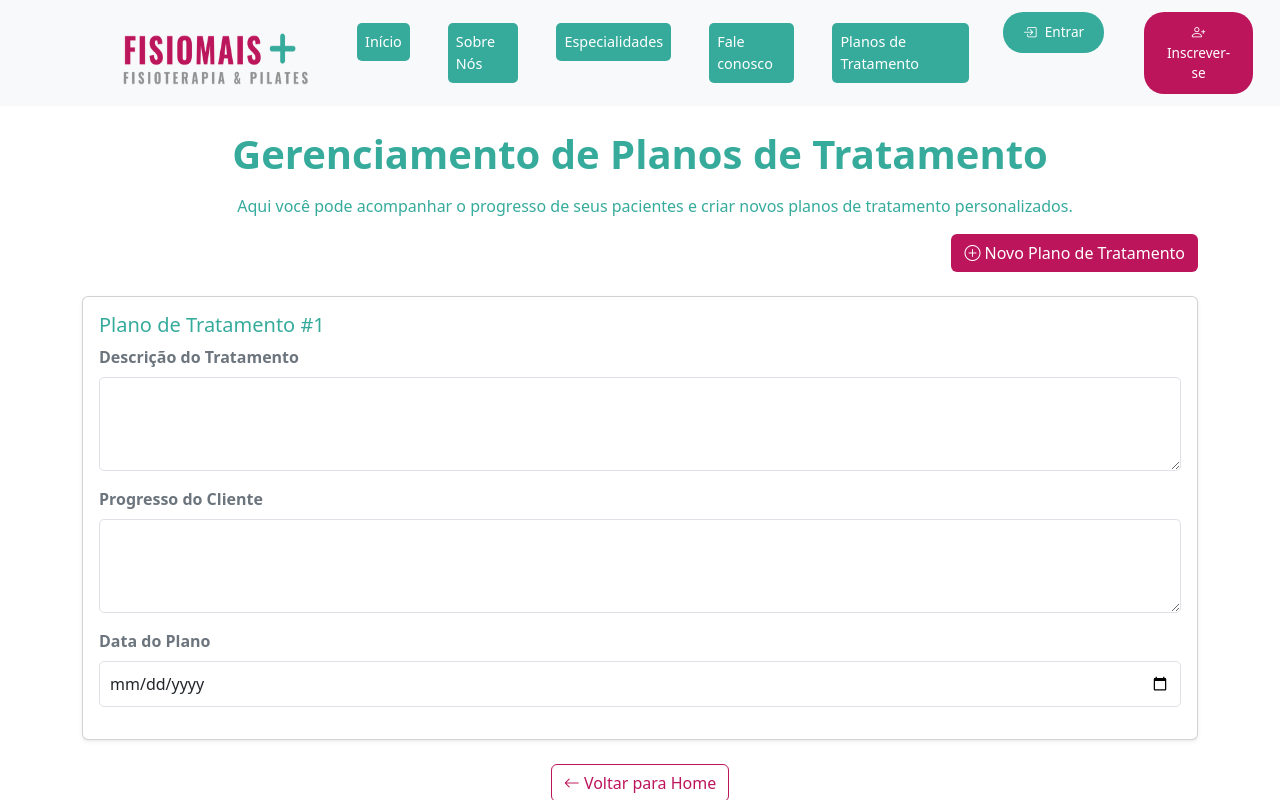
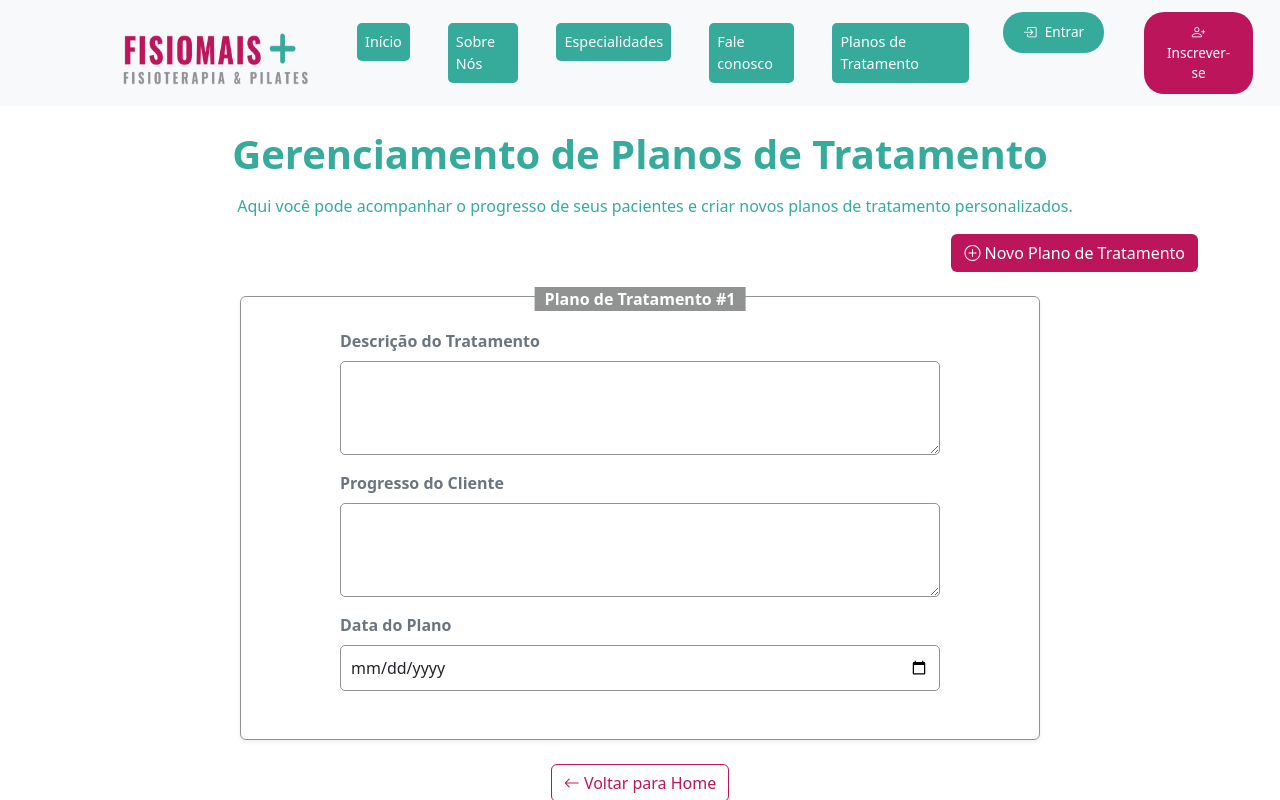
Before and after one commit to IFSERTAOPE-FLO/Fisiomais-TAGTI, a React (Create React App) app in the folder frontend/: page /planostratamento in a window 1280 px wide. Both pictures are taken after a click on the button "Novo Plano de Tratamento". Shown: the top 800 px of the page. Built offline with nearby package versions, Linux system fonts and the light colour scheme.

Commit message:
Atualização da página de agendamento

```diff
--- a/frontend/src/pages/PlanosTratamento.js
+++ b/frontend/src/pages/PlanosTratamento.js
@@ -46,12 +46,33 @@ function PlanosTratamento() {
         <p className="text-center text-secondary">Nenhum plano de tratamento cadastrado ainda.</p>
       ) : (
         planos.map((plano) => (
-          <div key={plano.id} className="card mb-3 shadow-sm">
+          <div
+            key={plano.id}
+            className="card mb-3 shadow-sm"
+            style={{
+              border: "1px solid #919292",
+              padding: "1rem",
+              position: "relative",
+              maxWidth: "800px",
+              margin: "0 auto",
+            }}
+          >
+            <div
+              style={{
+                position: "absolute",
+                top: "-10px",
+                left: "50%",
+                transform: "translateX(-50%)",
+                backgroundColor: "#919292",
+                color: "#fff",
+                fontWeight: "bold",
+                padding: "0 10px",
+              }}
+            >
+              Plano de Tratamento #{plano.id}
+            </div>
             <div className="card-body">
-              <h5 className="card-title text-primary">
-                Plano de Tratamento #{plano.id}
-              </h5>
-              <div className="mb-3">
+              <div className="mb-3" style={{ maxWidth: "600px", margin: "0 auto" }}>
                 <label className="form-label text-secondary">
                   Descrição do Tratamento
                 </label>
@@ -62,9 +83,10 @@ function PlanosTratamento() {
                   onChange={(e) =>
                     atualizarPlano(plano.id, "descricao", e.target.value)
                   }
+                  style={{ borderColor: "#919292" }}
                 ></textarea>
               </div>
-              <div className="mb-3">
+              <div className="mb-3" style={{ maxWidth: "600px", margin: "0 auto" }}>
                 <label className="form-label text-secondary">
                   Progresso do Cliente
                 </label>
@@ -75,9 +97,10 @@ function PlanosTratamento() {
                   onChange={(e) =>
                     atualizarPlano(plano.id, "progresso", e.target.value)
                   }
+                  style={{ borderColor: "#919292" }}
                 ></textarea>
               </div>
-              <div className="mb-3">
+              <div className="mb-3" style={{ maxWidth: "600px", margin: "0 auto" }}>
                 <label className="form-label text-secondary">
                   Data do Plano
                 </label>
@@ -88,6 +111,7 @@ function PlanosTratamento() {
                   onChange={(e) =>
                     atualizarPlano(plano.id, "data", e.target.value)
                   }
+                  style={{ borderColor: "#919292" }}
                 />
               </div>
             </div>
```
